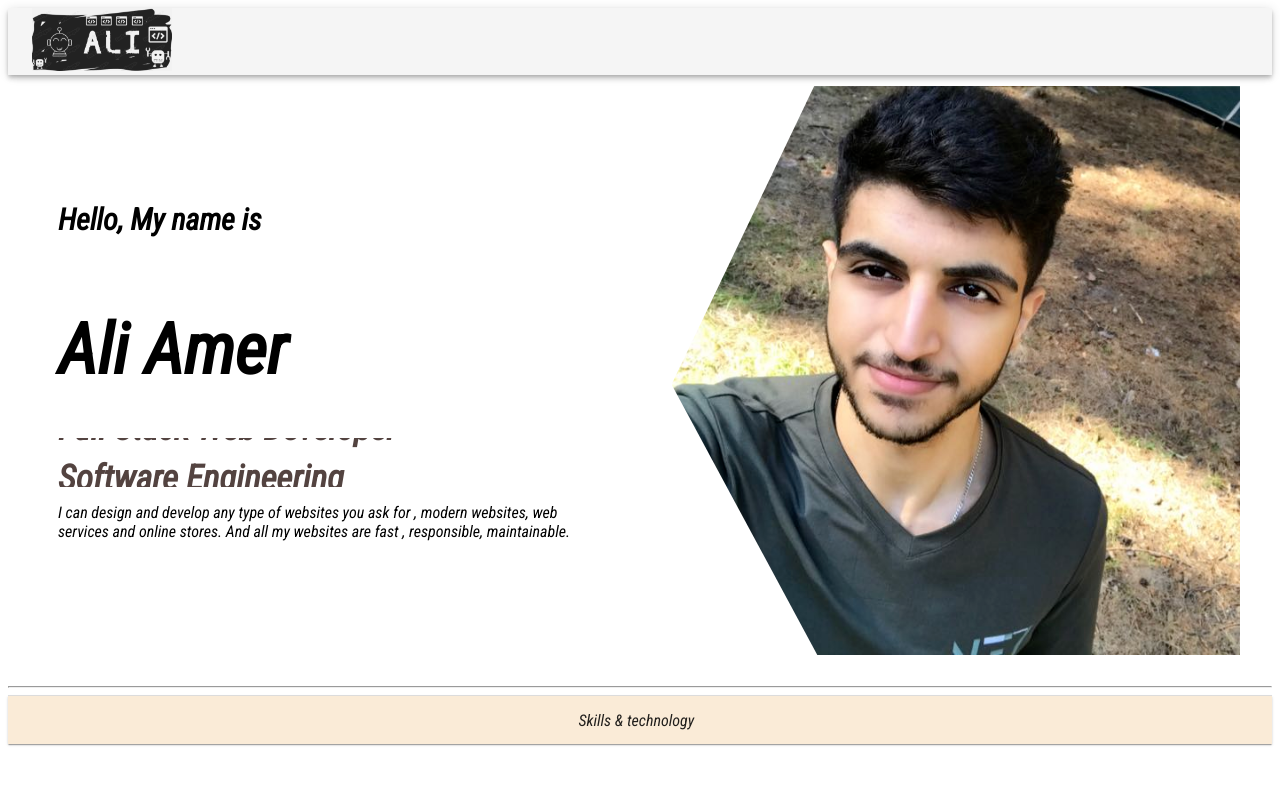
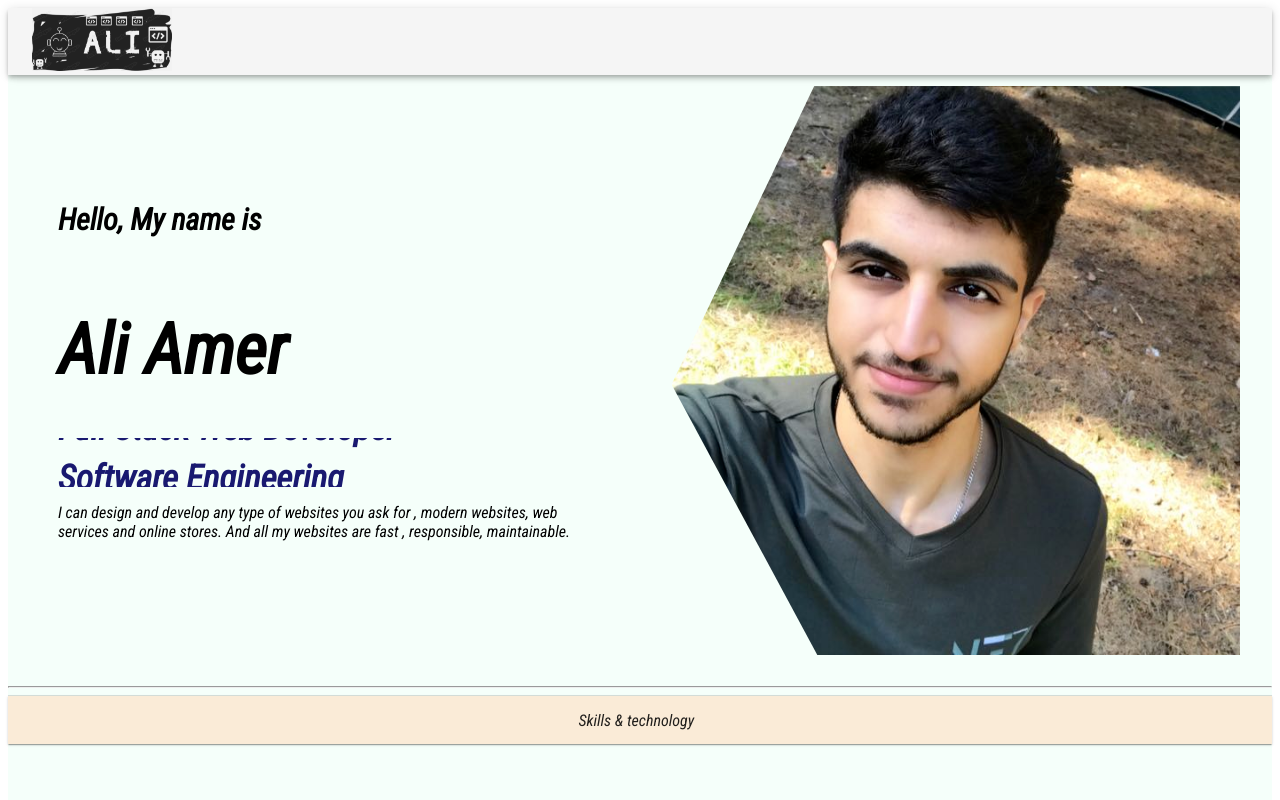
Before and after one commit to aliamerj/my-Resume, a React (Create React App) app: page / in a window 1280 px wide. Shown: the top 800 px of the page. Built offline with nearby package versions, Linux system fonts and the light colour scheme.

Commit message:
change some colors

```diff
--- a/src/App.tsx
+++ b/src/App.tsx
@@ -1,12 +1,15 @@
 import Content from "./components/contents/Content";
 import Header from "./components/header/Header";
+
 function App() {
   return (
     <>
-      <Header />
-      <br />
-      <hr />
-      <Content />
+      <div style={{ backgroundColor: "MintCream" }}>
+        <Header />
+        <br />
+        <hr />
+        <Content />
+      </div>
     </>
   );
 }
--- a/src/styles/header/Intro.style.ts
+++ b/src/styles/header/Intro.style.ts
@@ -60,7 +60,7 @@ export const TitleItemStyle = styled("div")(({ theme }) => ({
   height: "50px",
   fontSize: "30px",
   fontWeight: "bold",
-  color: "#534340",
+  color: "MidnightBlue",
   display: "flex",
   alignItems: "center",
 }));
```
